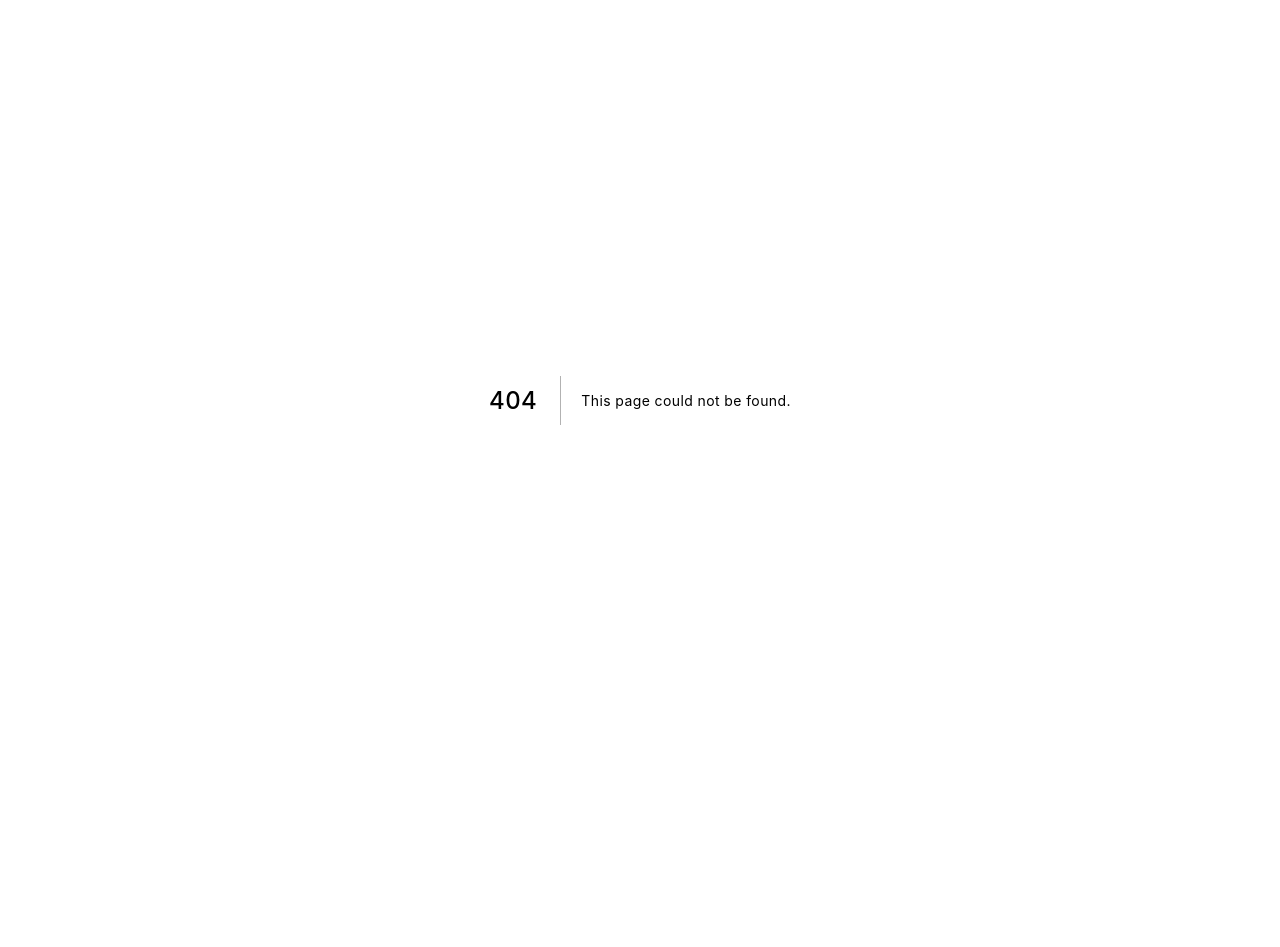
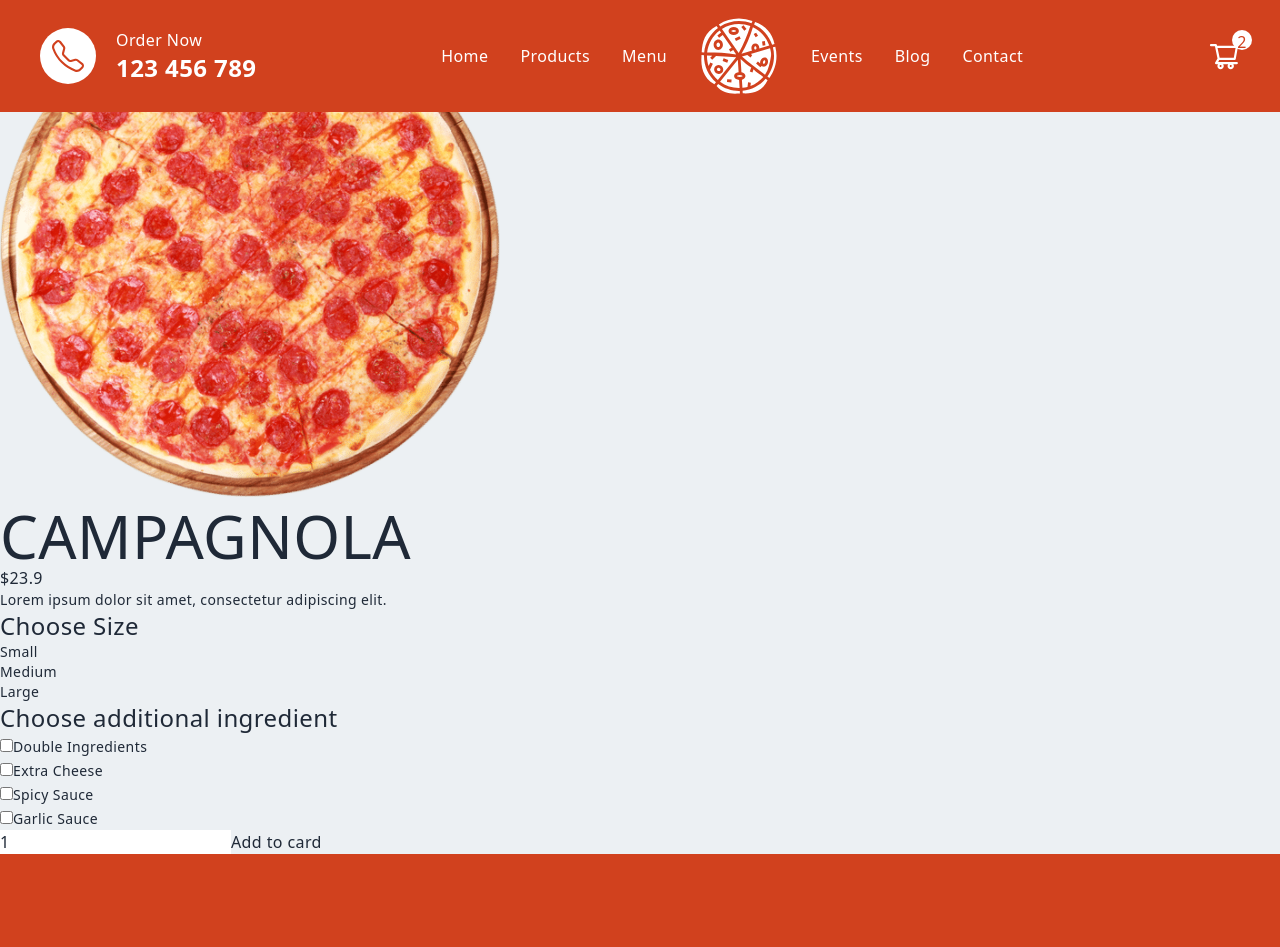
Before and after one commit to anwari-fikri/restaurant-website, a Next.js app: page /product/1 in a window 1280 px wide. Before the commit this address had no page. Shown: the top 947 px of the page. Before the commit the page ends 800 px from the top, so only its background shows below. Built offline with nearby package versions, Linux system fonts and the light colour scheme.

Commit message:
Created product page (not styled yet)

```diff
--- a/pages/_app.js
+++ b/pages/_app.js
@@ -1,7 +1,15 @@
 import "../styles/globals.css";
+import Footer from "../components/Footer";
+import Navbar from "../components/Navbar";
 
 function MyApp({ Component, pageProps }) {
-  return <Component {...pageProps} />;
+  return (
+    <>
+      <Navbar />
+      <Component {...pageProps} />
+      <Footer />
+    </>
+  );
 }
 
 export default MyApp;
--- a/pages/api/hello.js
+++ /dev/null
@@ -1,5 +0,0 @@
-// Next.js API route support: https://nextjs.org/docs/api-routes/introduction
-
-export default function handler(req, res) {
-  res.status(200).json({ name: 'John Doe' })
-}
--- a/pages/index.js
+++ b/pages/index.js
@@ -1,6 +1,4 @@
 import Head from "next/head";
-import Footer from "../components/Footer";
-import Navbar from "../components/Navbar";
 import PizzaList from "../components/PizzaList";
 import Slider from "../components/Slider";
 
@@ -11,10 +9,8 @@ export default function Home() {
         <title>Pizza Restaurant in Brunei</title>
         <meta name="description" content="Generated by create next app" />
       </Head>
-      <Navbar />
       <Slider />
       <PizzaList />
-      <Footer />
     </div>
   );
 }
--- /dev/null
+++ b/pages/product/[id].jsx
@@ -0,0 +1,70 @@
+import Image from "next/image";
+import React, { useState } from "react";
+
+const Product = () => {
+  const [size, setSize] = useState(1);
+
+  const pizza = {
+    id: 1,
+    img: "/assets/pizza.png",
+    name: "CAMPAGNOLA",
+    price: [19.9, 23.9, 27.9],
+    desc: "Lorem ipsum dolor sit amet, consectetur adipiscing elit.",
+  };
+
+  return (
+    <div>
+      <div>
+        <div>
+          <Image src={pizza.img} alt="" width={500} height={500} />
+        </div>
+      </div>
+      <div>
+        <div>
+          <h1>{pizza.name}</h1>
+          <span>${pizza.price[size]}</span>
+          <p>{pizza.desc}</p>
+        </div>
+        <div>
+          <h3>Choose Size</h3>
+          <div onClick={() => setSize(0)}>
+            <p className="active:underline">Small</p>
+          </div>
+          <div onClick={() => setSize(1)}>
+            <p>Medium</p>
+          </div>
+          <div onClick={() => setSize(2)}>
+            <p>Large</p>
+          </div>
+        </div>
+        <div>
+          <h3>Choose additional ingredient</h3>
+          <div>
+            <div>
+              <input type="checkbox" id="double" name="double" />
+              <label htmlFor="double">Double Ingredients</label>
+            </div>
+            <div>
+              <input type="checkbox" id="cheese" name="cheese" />
+              <label htmlFor="cheese">Extra Cheese</label>
+            </div>
+            <div>
+              <input type="checkbox" id="spicy" name="spicy" />
+              <label htmlFor="spicy">Spicy Sauce</label>
+            </div>
+            <div>
+              <input type="checkbox" id="garlic" name="garlic" />
+              <label htmlFor="garlic">Garlic Sauce</label>
+            </div>
+          </div>
+        </div>
+        <div>
+          <input type="number" defaultValue={1} />
+          <button>Add to card</button>
+        </div>
+      </div>
+    </div>
+  );
+};
+
+export default Product;
--- a/styles/globals.css
+++ b/styles/globals.css
@@ -1,18 +1,6 @@
 @tailwind base;
 @tailwind components;
 @tailwind utilities;
-
-.fade-anim {
-  animation: fadeAnim 1.5s ease-in-out;
-}
-@keyframes fadeAnim {
-  from {
-    opacity: 0;
-  }
-  to {
-    opacity: 1;
-  }
-}
 
 @layer base {
   body {
@@ -38,4 +26,8 @@
   p {
     @apply text-xs lg:text-sm;
   }
+
+  label {
+    @apply text-xs lg:text-sm;
+  }
 }
```
